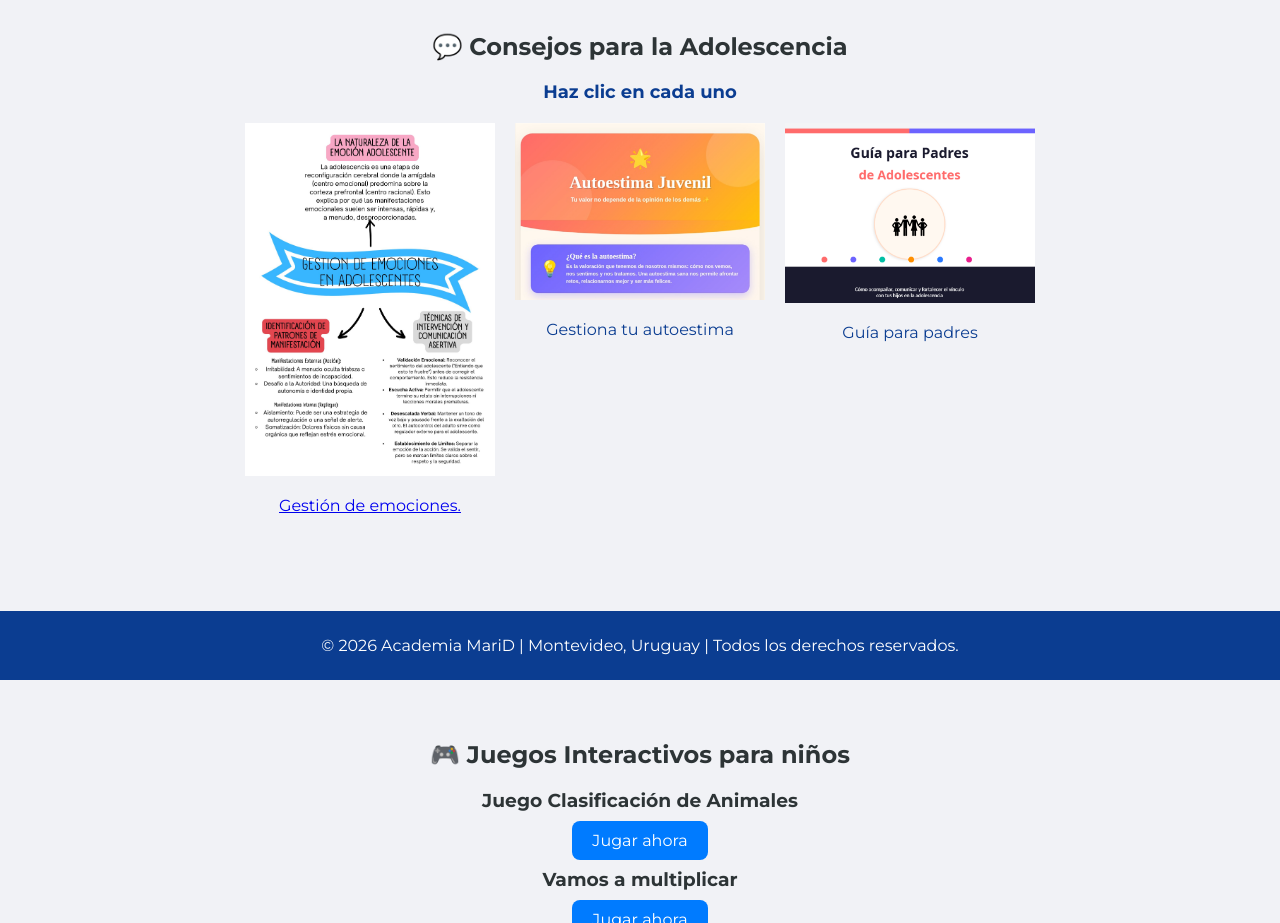
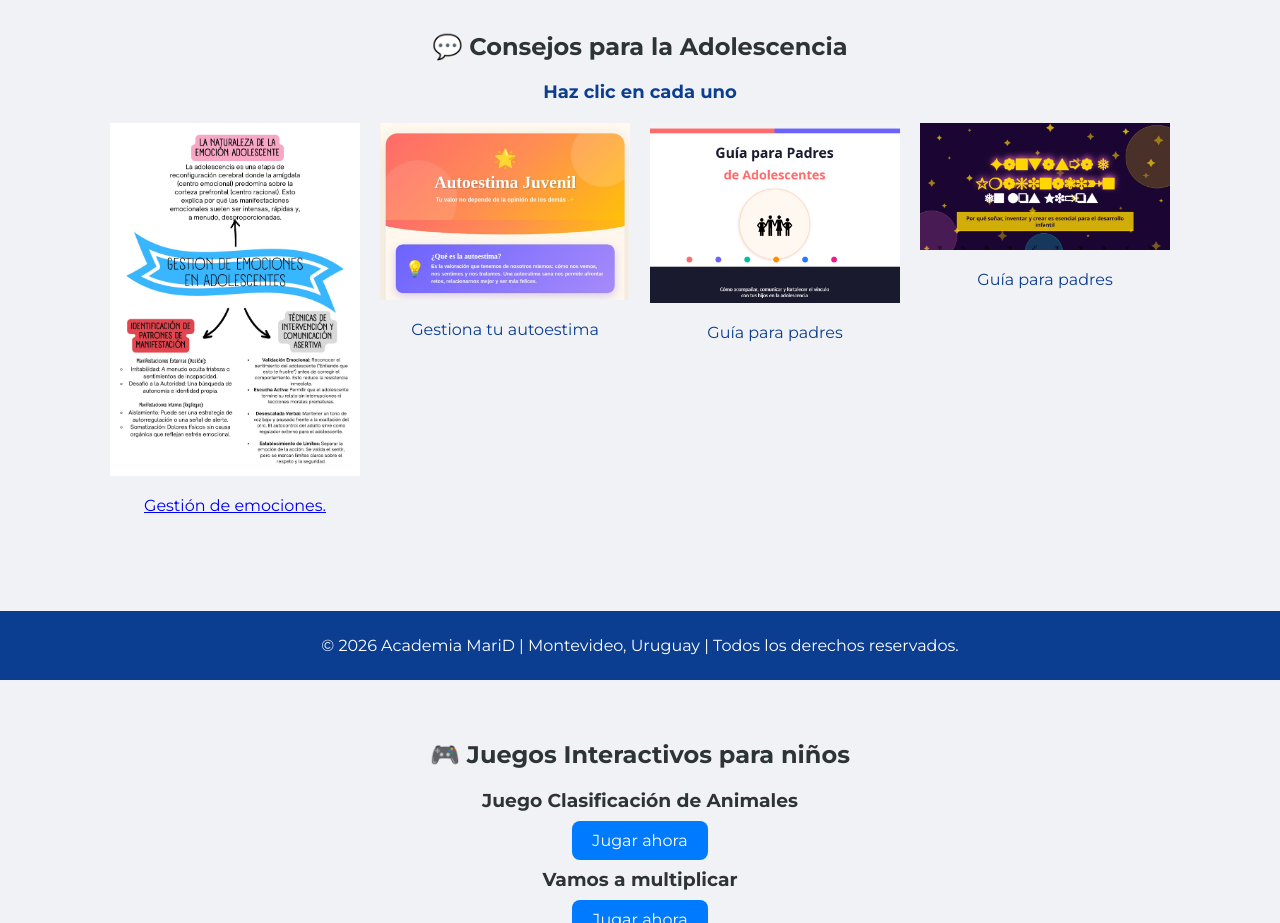
Before and after one commit to franeliant-arch/Academia-Azul, a plain HTML site: page index.html in a window 1280 px wide. Shown: the part 1720-2643 px from the top of the page. Drawn offline with Linux system fonts and the light colour scheme.

Commit message:
Update index.html
fantasia

```diff
--- a/index.html
+++ b/index.html
@@ -437,6 +437,16 @@ SOLICITAR
     <p>Guía para padres</p>
         </a>
   </div>
+      <div
+      style="text-align:center;">
+    <a href="fantasia.pdf" target="_blank"
+        style="color:#0b3d91;
+        font-weigth:bold;
+        text-decoration:none;">
+      <img src="fantasia.png" width="250">
+    <p>Guía para padres</p>
+        </a>
+  </div>
 </section>
    <footer style="background-color:#0b3d91;
                color:white;
```
